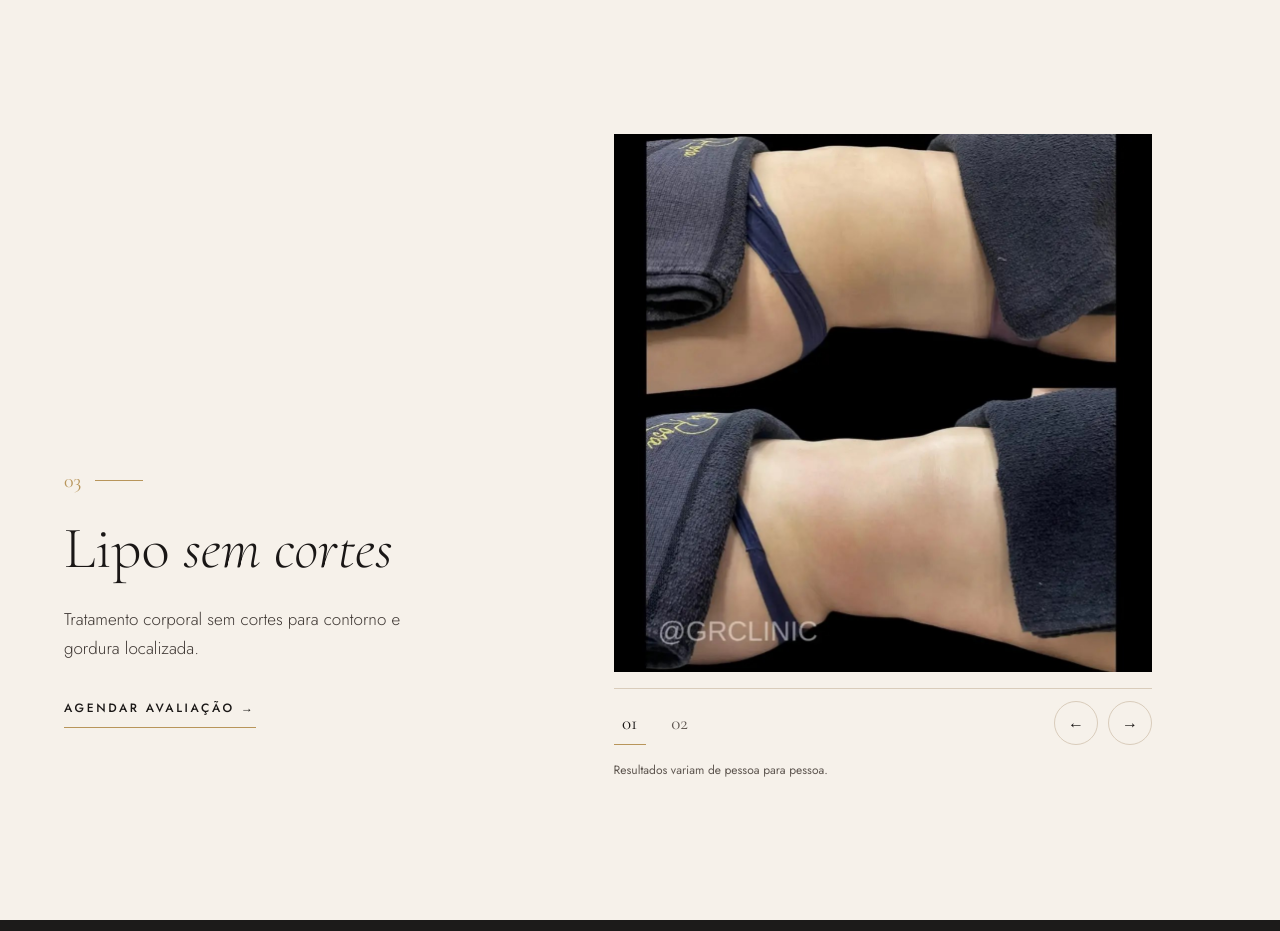
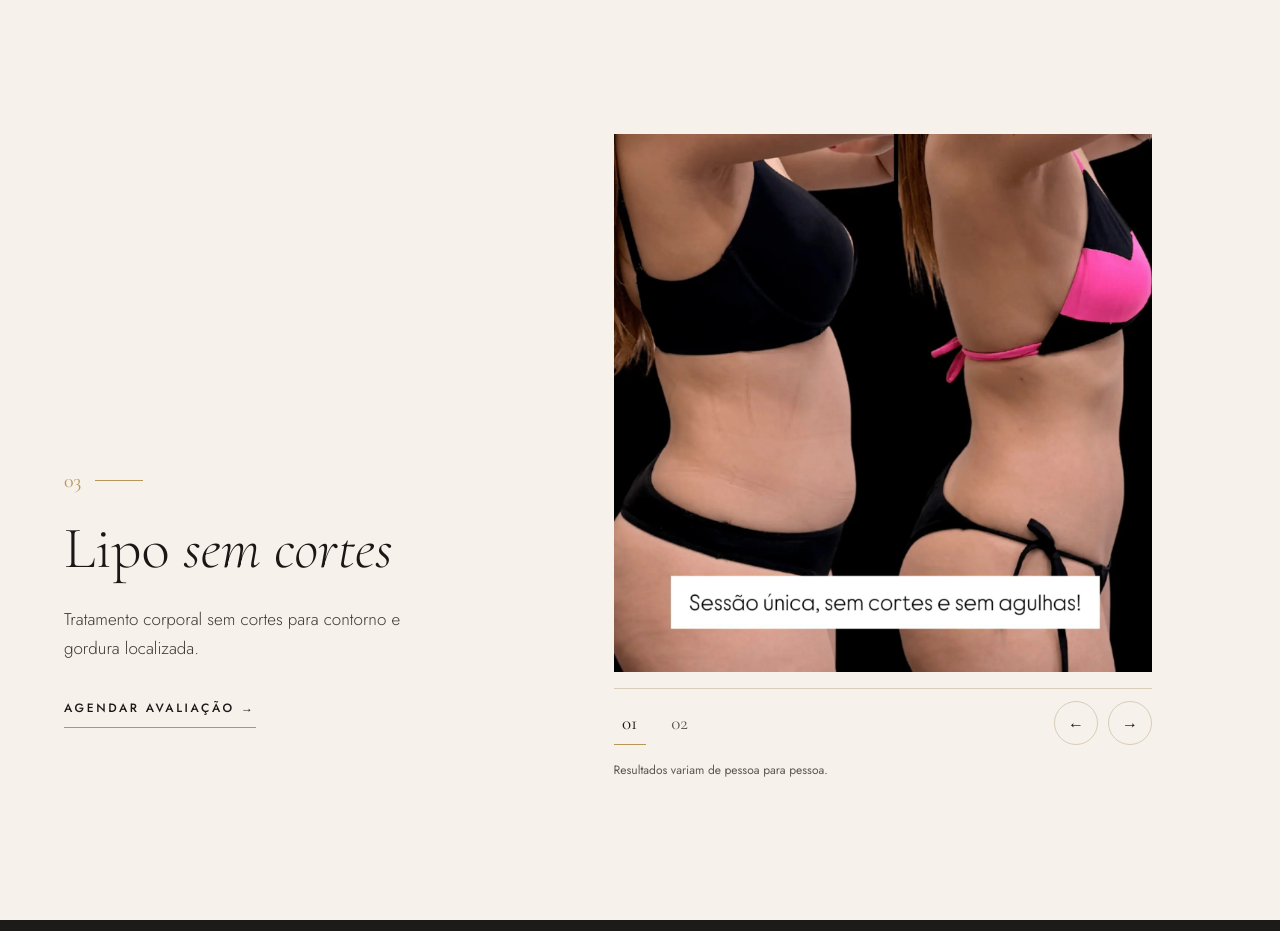
Before and after one commit to icaroamb/dra-giselle-rosa, a plain HTML site: page index.html in a window 1280 px wide. Shown: the part 2820-3751 px from the top of the page. Drawn offline with nearby package versions, Linux system fonts and the light colour scheme.

Commit message:
Troca as fotos da Lipo sem cortes
Co-Authored-By: Claude Opus 5.5 <noreply@anthropic.com>

```diff
--- a/index.html
+++ b/index.html
@@ -178,7 +178,7 @@
         <a href="#unidades" class="hv-mute2" style="align-self:flex-start;padding:10px 0;border-bottom:1px solid #B8955A;font-family:'Jost',sans-serif;font-size:12px;letter-spacing:.22em;text-transform:uppercase;font-weight:500">Agendar avaliação →</a>
       </div>
       <div style="flex:1 1 360px;max-width:540px;margin-left:auto;margin-right:clamp(0px,5vw,96px)">
-        <div class="cv" data-tone="light" data-cases='[{"src":"assets/corporal-flanco-01.jpg","kind":"whole"},{"src":"assets/corporal-flanco-02.jpg","kind":"whole"}]'></div>
+        <div class="cv" data-tone="light" data-cases='[{"src":"assets/lipo-sem-cortes-perfil.jpg","kind":"whole"},{"src":"assets/lipo-sem-cortes-frente.jpg","kind":"compare","ratio":"1 / 1","posY":"50%"}]'></div>
       </div>
     </div>
   </div>
```
Also changed, not shown: assets/corporal-flanco-01.jpg (deleted), assets/corporal-flanco-02.jpg (deleted), assets/lipo-sem-cortes-frente.jpg (added), assets/lipo-sem-cortes-perfil.jpg (added).
